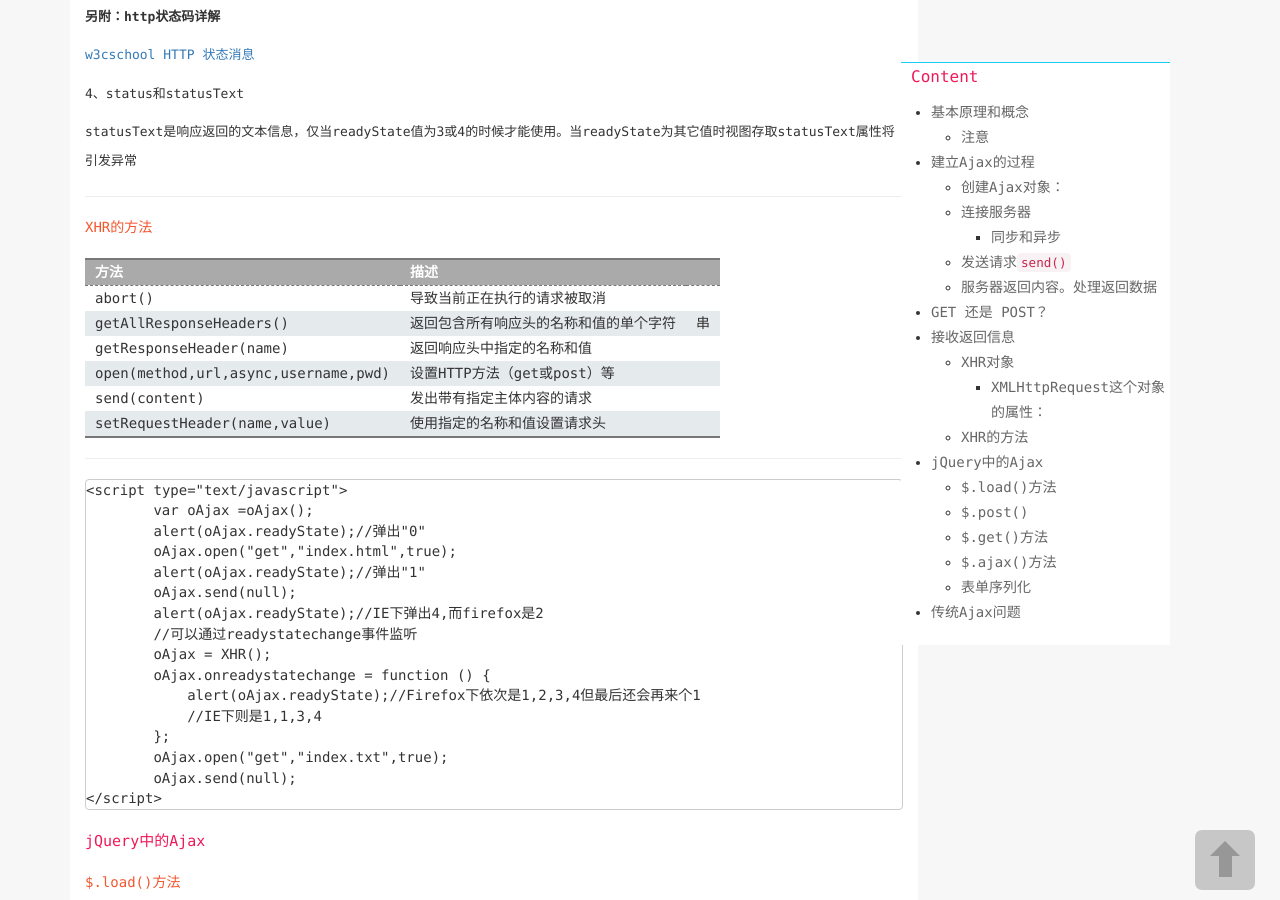
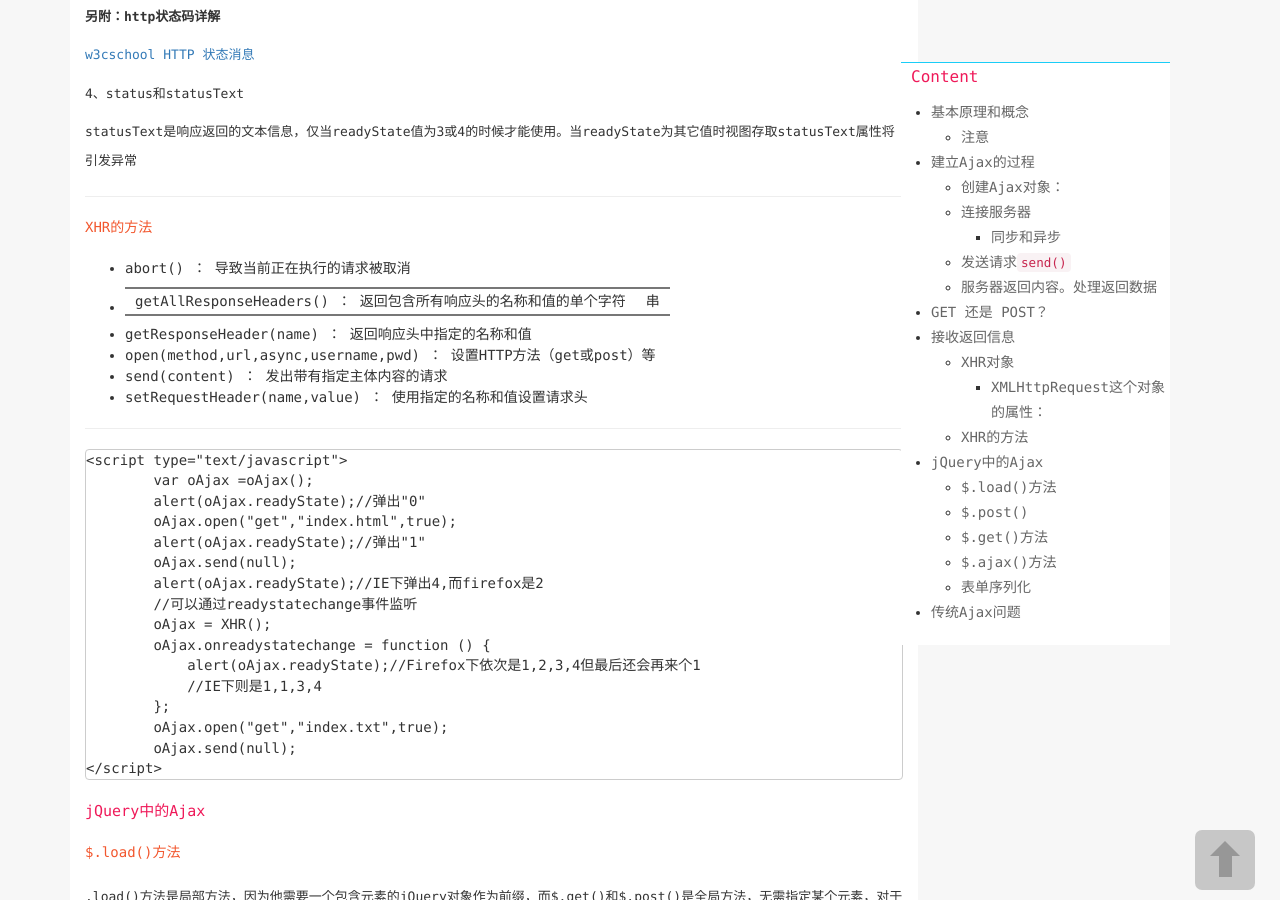
Before and after one commit to LittlewhiteChen/LittlewhiteChen.github.io, a Jekyll site: the page built from _posts/2015-09-10-Ajax的运用，如何在项目中创建Ajax.md, in a window 1280 px wide and 900 px high, scrolled down 4385 px. Built offline with Jekyll 4.4.1, drawn with Linux system fonts in a browser that asks for light colours; nearby versions of some CDN libraries; comment, search, counter and statistics services are not loaded; a style sheet for code colours, icons or effects is not loaded.

Commit message:
Ajax的使用

```diff
--- a/_posts/2015-09-10-Ajax的运用，如何在项目中创建Ajax.md
+++ b/_posts/2015-09-10-Ajax的运用，如何在项目中创建Ajax.md
@@ -233,14 +233,13 @@ statusText是响应返回的文本信息，仅当readyState值为3或4的时候
 ### XHR的方法
 
 
- 方法 | 描述
- ---- | -----
- abort() | 导致当前正在执行的请求被取消
- getAllResponseHeaders() | 返回包含所有响应头的名称和值的单个字符|串
- getResponseHeader(name) | 返回响应头中指定的名称和值
- open(method,url,async,username,pwd) | 设置HTTP方法（get或post）等
- send(content) | 发出带有指定主体内容的请求
- setRequestHeader(name,value) | 使用指定的名称和值设置请求头
+
+ - abort() ： 导致当前正在执行的请求被取消
+ - getAllResponseHeaders() ： 返回包含所有响应头的名称和值的单个字符|串
+ - getResponseHeader(name) ： 返回响应头中指定的名称和值
+ - open(method,url,async,username,pwd) ： 设置HTTP方法（get或post）等
+ - send(content) ： 发出带有指定主体内容的请求
+ - setRequestHeader(name,value) ： 使用指定的名称和值设置请求头
 
 
 ---
```
